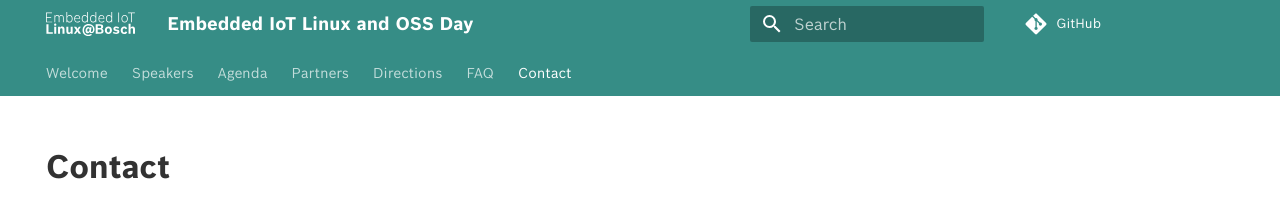
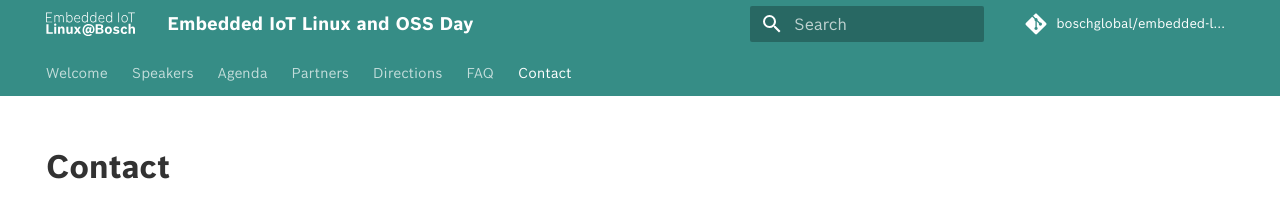
Before and after one commit to boschglobal/embedded-linux, an MkDocs documentation site: the page built from docs/contact.md, in a window 1280 px wide. Shown: the top 208 px of the page. Built offline with MkDocs 1.6.1 and Material for MkDocs 9.7.7, drawn with Linux system fonts in a browser that asks for light colours; comment, search, counter and statistics services are not loaded.

Commit message:
Add Repository name
Signed-off-by: Sietze van Buuren <Sietze.vanBuuren@de.bosch.com>

```diff
--- a/mkdocs.yml
+++ b/mkdocs.yml
@@ -4,6 +4,7 @@
 site_author: Rober Bosch GmbH
 copyright: Copyright &copy; 2023 Robert Bosch GmbH
 repo_url: https://github.com/boschglobal/embedded-linux
+repo_name: boschglobal/embedded-linux
 
 # Plugins
 plugins:
```
